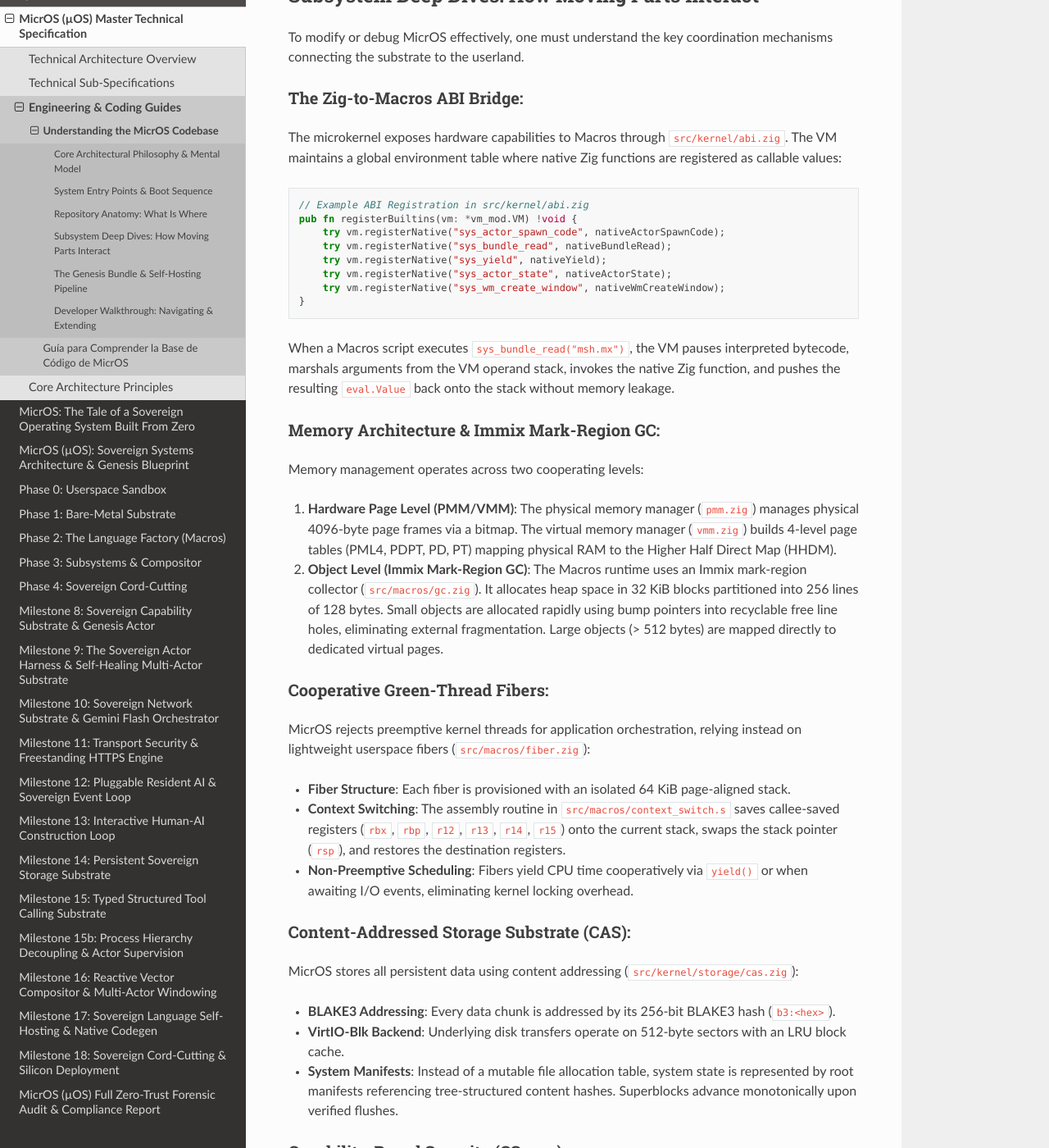
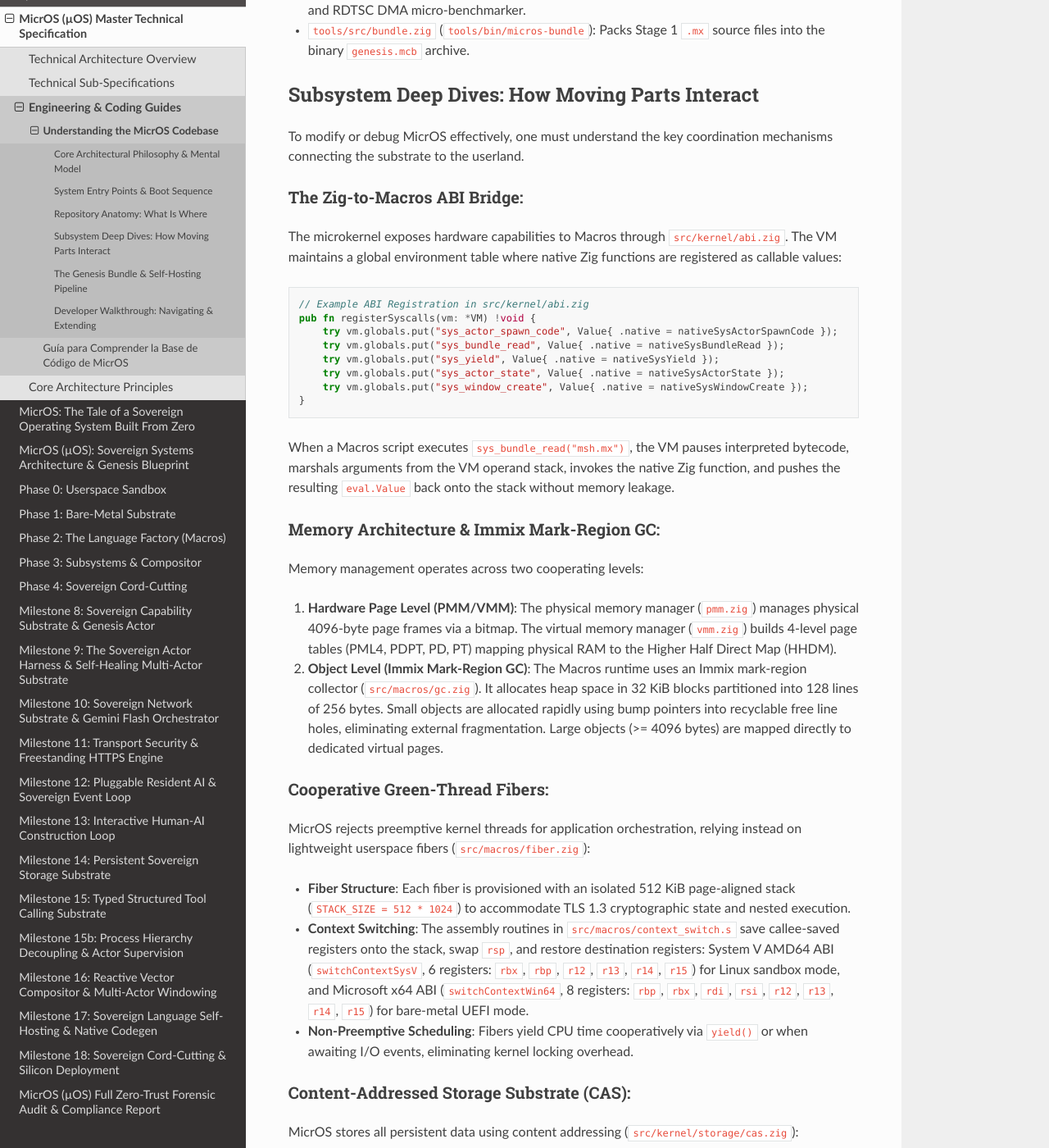
Before and after one commit to renich/micros, a Sphinx documentation site: the page built from docs/technical/code-guide.rst, in a window 1280 px wide and 1400 px high, scrolled down 5648 px. Shown: the whole window at 82% size. Built offline with Sphinx 7.4.7 and the Read the Docs theme 3.1.0, drawn with Linux system fonts in a browser that asks for light colours; some of the changed text lies outside the part shown.

```diff
--- a/docs/technical/code-guide.rst
+++ b/docs/technical/code-guide.rst
@@ -106,9 +105,9 @@ The core engine written in freestanding Zig:
 * ``src/kernel/``: Sovereign microkernel implementation:
    * ``arch/x86_64/``: Assembly context switching, GDT, IDT, port I/O, control register definitions.
    * ``mem/``: Physical page frame allocator (``pmm.zig``) and Virtual Memory Manager (``vmm.zig``).
-   * ``drivers/``: VirtIO-Net 1.0, VirtIO-Blk 1.0, PCI enumeration, and PS/2 keyboard drivers.
+   * ``drivers/``: VirtIO-Net 1.0, VirtIO-Blk 1.0, PCIe NVMe 1.4 storage controller, GUID Partition Table (GPT), PCI enumeration, and PS/2 keyboard drivers.
    * ``cap/``: Capability-based access control engine (``capability.zig``, ``cspace.zig``).
-   * ``storage/``: Content-Addressed Storage engine (``cas.zig``, ``chunk.zig``, ``block_cache.zig``, ``superblock.zig``).
+   * ``storage/``: Content-Addressed Storage engine (``cas.zig``), block cache (``block_cache.zig``), chunking (``chunk.zig``), and FAT32 ESP filesystem driver (``fat32.zig``).
    * ``ipc/``: Lockless ring buffers (``ring.zig``) and typed event channels (``events.zig``).
    * ``compositor/``: Vector graphics engine, 1280x800 canvas, font rendering, mouse cursor, and BSP tiling window manager.
    * ``net/``: In-kernel network stack (DHCP client, DNS resolver, TCP state machine, TLS 1.3 adapter).
@@ -116,8 +115,8 @@ The core engine written in freestanding Zig:
    * ``actor.zig`` & ``supervisor.zig``: Actor lifecycle management and supervision hierarchies.
    * ``abi.zig``: Microkernel ABI bindings exposed to the Macros VM.
    * ``main.zig``: Microkernel root entry point (``kmain``).
-* ``src/sys/``: Freestanding Linux syscall library (``linux.zig``, ``io.zig``, ``mem.zig``, ``process.zig``).
-* ``src/msh/``: Host MicroShell implementation (``shell.zig``, ``builtins.zig``).
+* ``src/sys/``: Freestanding Linux syscall and hardware abstraction library (``linux.zig``, ``io.zig``, ``mem.zig``, ``process.zig``, ``hal.zig``).
+* ``src/msh/``: Host MicroShell implementation (``shell.zig`` with built-in commands).
 
 Language Engine & Runtime (src/macros/):
 ----------------------------------------
@@ -147,15 +146,15 @@ Verification & Build Toolchain (tools/):
 ----------------------------------------
 Host verification utilities ensuring system correctness:
 
-* ``micros-runner.bash``: Headless event-driven QEMU test harness with serial sentinel detection.
-* ``src/fb_verify.zig`` (``micros-fb-verify``): Sub-millisecond framebuffer pixel variance validator.
-* ``src/lint.zig`` (``micros-lint``): Native Zig AST linter enforcing code quality metrics.
-* ``src/sym.zig`` (``micros-sym``): Freestanding 64-bit ELF symbol unwinder and address-to-line resolver.
-* ``micros-inspect.bash``: QEMU monitor socket CPU state and register disassembler.
-* ``src/telem.zig`` (``micros-telem``): Native 64-byte binary telemetry stream decoder.
-* ``micros-spec-trace.bash``: Bidirectional specification traceability auditor across all four specification tiers.
-* ``src/virtio_bench.zig`` (``micros-virtio-bench``): VirtIO split-virtqueue validator and RDTSC DMA micro-benchmarker.
-* ``src/bundle.zig`` (``micros-bundle``): Packs Stage 1 ``.mx`` source files into the binary ``genesis.mcb`` archive.
+* ``tools/micros-runner`` (``tools/micros-runner.bash``): Headless event-driven QEMU test harness with serial sentinel detection.
+* ``tools/src/fb_verify.zig`` (``tools/bin/micros-fb-verify``): Sub-millisecond framebuffer pixel variance validator.
+* ``tools/src/lint.zig`` (``tools/bin/micros-lint``): Native Zig AST linter enforcing code quality metrics.
+* ``tools/src/sym.zig`` (``tools/bin/micros-sym``): Freestanding 64-bit ELF symbol unwinder and address-to-line resolver.
+* ``tools/micros-inspect`` (``tools/micros-inspect.bash``): QEMU monitor socket CPU state and register disassembler.
+* ``tools/src/telem.zig`` (``tools/bin/micros-telem``): Native 64-byte binary telemetry stream decoder.
+* ``tools/micros-spec-trace`` (``tools/micros-spec-trace.bash``): Bidirectional specification traceability auditor across all four specification tiers.
+* ``tools/src/virtio_bench.zig`` (``tools/bin/micros-virtio-bench``): VirtIO split-virtqueue validator and RDTSC DMA micro-benchmarker.
+* ``tools/src/bundle.zig`` (``tools/bin/micros-bundle``): Packs Stage 1 ``.mx`` source files into the binary ``genesis.mcb`` archive.
 
 Subsystem Deep Dives: How Moving Parts Interact
 ===============================================
@@ -168,12 +167,12 @@ The microkernel exposes hardware capabilities to Macros through ``src/kernel/abi
 .. code-block:: zig
 
    // Example ABI Registration in src/kernel/abi.zig
-   pub fn registerBuiltins(vm: *vm_mod.VM) !void {
-       try vm.registerNative("sys_actor_spawn_code", nativeActorSpawnCode);
-       try vm.registerNative("sys_bundle_read", nativeBundleRead);
-       try vm.registerNative("sys_yield", nativeYield);
-       try vm.registerNative("sys_actor_state", nativeActorState);
-       try vm.registerNative("sys_wm_create_window", nativeWmCreateWindow);
+   pub fn registerSyscalls(vm: *VM) !void {
+       try vm.globals.put("sys_actor_spawn_code", Value{ .native = nativeSysActorSpawnCode });
+       try vm.globals.put("sys_bundle_read", Value{ .native = nativeSysBundleRead });
+       try vm.globals.put("sys_yield", Value{ .native = nativeSysYield });
+       try vm.globals.put("sys_actor_state", Value{ .native = nativeSysActorState });
+       try vm.globals.put("sys_window_create", Value{ .native = nativeSysWindowCreate });
    }
 
 When a Macros script executes ``sys_bundle_read("msh.mx")``, the VM pauses interpreted bytecode, marshals arguments from the VM operand stack, invokes the native Zig function, and pushes the resulting ``eval.Value`` back onto the stack without memory leakage.
@@ -185,14 +184,14 @@ Memory management operates across two cooperating levels:
 1. **Hardware Page Level (PMM/VMM)**:
    The physical memory manager (``pmm.zig``) manages physical 4096-byte page frames via a bitmap. The virtual memory manager (``vmm.zig``) builds 4-level page tables (PML4, PDPT, PD, PT) mapping physical RAM to the Higher Half Direct Map (HHDM).
 2. **Object Level (Immix Mark-Region GC)**:
-   The Macros runtime uses an Immix mark-region collector (``src/macros/gc.zig``). It allocates heap space in 32 KiB blocks partitioned into 256 lines of 128 bytes. Small objects are allocated rapidly using bump pointers into recyclable free line holes, eliminating external fragmentation. Large objects (> 512 bytes) are mapped directly to dedicated virtual pages.
+   The Macros runtime uses an Immix mark-region collector (``src/macros/gc.zig``). It allocates heap space in 32 KiB blocks partitioned into 128 lines of 256 bytes. Small objects are allocated rapidly using bump pointers into recyclable free line holes, eliminating external fragmentation. Large objects (>= 4096 bytes) are mapped directly to dedicated virtual pages.
 
 Cooperative Green-Thread Fibers:
 --------------------------------
 MicrOS rejects preemptive kernel threads for application orchestration, relying instead on lightweight userspace fibers (``src/macros/fiber.zig``):
 
-* **Fiber Structure**: Each fiber is provisioned with an isolated 64 KiB page-aligned stack.
-* **Context Switching**: The assembly routine in ``src/macros/context_switch.s`` saves callee-saved registers (``rbx``, ``rbp``, ``r12``, ``r13``, ``r14``, ``r15``) onto the current stack, swaps the stack pointer (``rsp``), and restores the destination registers.
+* **Fiber Structure**: Each fiber is provisioned with an isolated 512 KiB page-aligned stack (``STACK_SIZE = 512 * 1024``) to accommodate TLS 1.3 cryptographic state and nested execution.
+* **Context Switching**: The assembly routines in ``src/macros/context_switch.s`` save callee-saved registers onto the stack, swap ``rsp``, and restore destination registers: System V AMD64 ABI (``switchContextSysV``, 6 registers: ``rbx``, ``rbp``, ``r12``, ``r13``, ``r14``, ``r15``) for Linux sandbox mode, and Microsoft x64 ABI (``switchContextWin64``, 8 registers: ``rbp``, ``rbx``, ``rdi``, ``rsi``, ``r12``, ``r13``, ``r14``, ``r15``) for bare-metal UEFI mode.
 * **Non-Preemptive Scheduling**: Fibers yield CPU time cooperatively via ``yield()`` or when awaiting I/O events, eliminating kernel locking overhead.
 
 Content-Addressed Storage Substrate (CAS):
@@ -243,8 +242,8 @@ When contributing to MicrOS, consult the following procedural paths for common d
 Adding a New Microkernel Syscall or Capability:
 -----------------------------------------------
 #. **Define the ABI Prototype**: In ``src/kernel/abi.zig``, implement the native Zig handler (e.g., ``nativeMyFeature``), unpacking arguments from ``args: []eval.Value``.
-#. **Register in Builtins**: Add the mapping inside ``registerBuiltins`` in ``src/kernel/abi.zig``:
-   ``try vm.registerNative("sys_my_feature", nativeMyFeature);``
+#. **Register in Syscalls**: Add the mapping inside ``registerSyscalls`` in ``src/kernel/abi.zig``:
+   ``try vm.globals.put("sys_my_feature", Value{ .native = nativeSysMyFeature });``
 #. **Implement Kernel Logic**: If accessing a hardware driver or memory subsystem, invoke the appropriate domain module in ``src/kernel/``, validating the calling actor's CSpace capability.
 #. **Expose to Userland**: Call the new primitive in ``lib/macros/init.mx`` or ``lib/macros/msh.mx``.
 
@@ -284,8 +283,8 @@ Before submitting changes, run the mandatory verification sequence:
    # 5. Run full unit test suite
    zig build test
 
-   # 6. Execute headless bare-metal boot in QEMU
-   make test-uefi
+   # 6. Execute headless bare-metal boot in QEMU (or 'make qemu-uefi' for interactive)
+   ./tools/micros-runner --mode uefi
 
    # 7. Execute direct-syscall sandbox test
    make test-sandbox
```
Also changed, not shown: other parts of docs/technical/code-guide.rst (+2 -3 lines), docs/technical/code-guide-es.rst (+28 -29 lines), .agents/journal/entries/2026-09-17-renich-agent-a7e02298.md, 2 other files.
